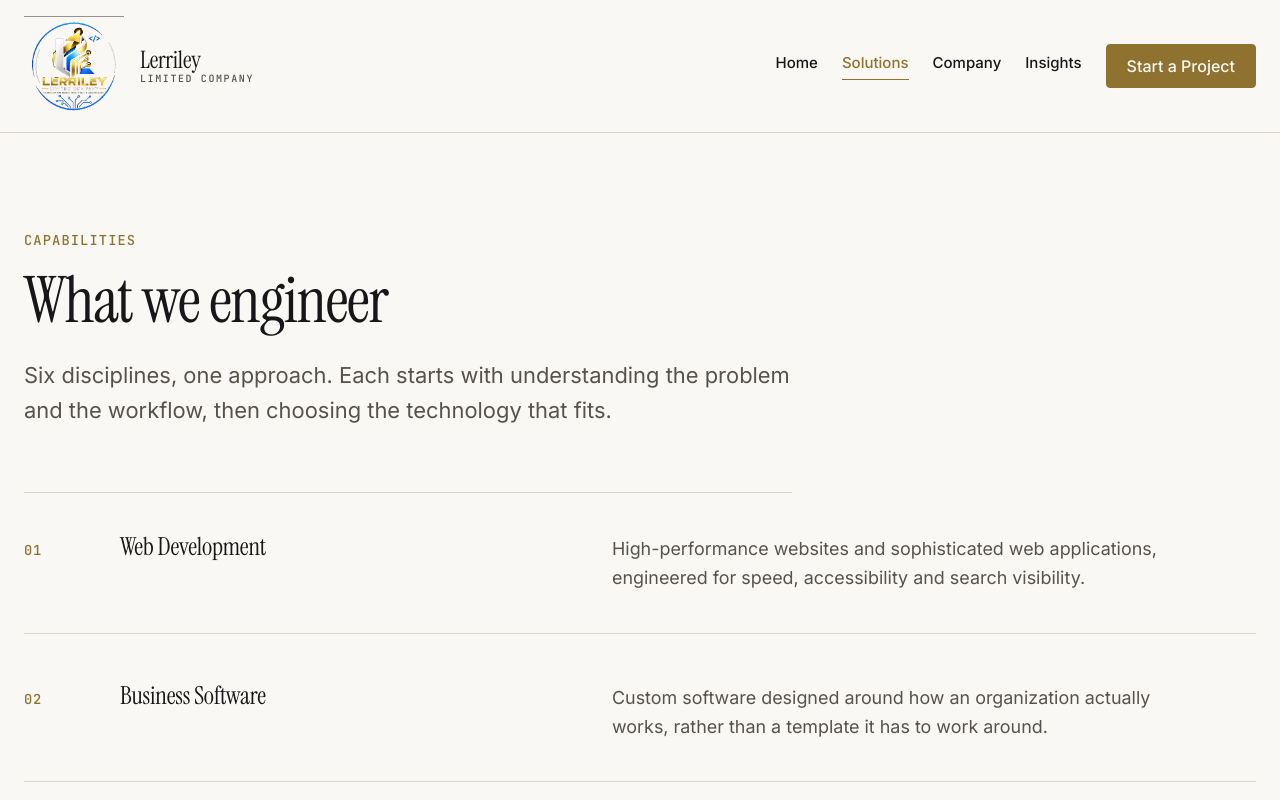
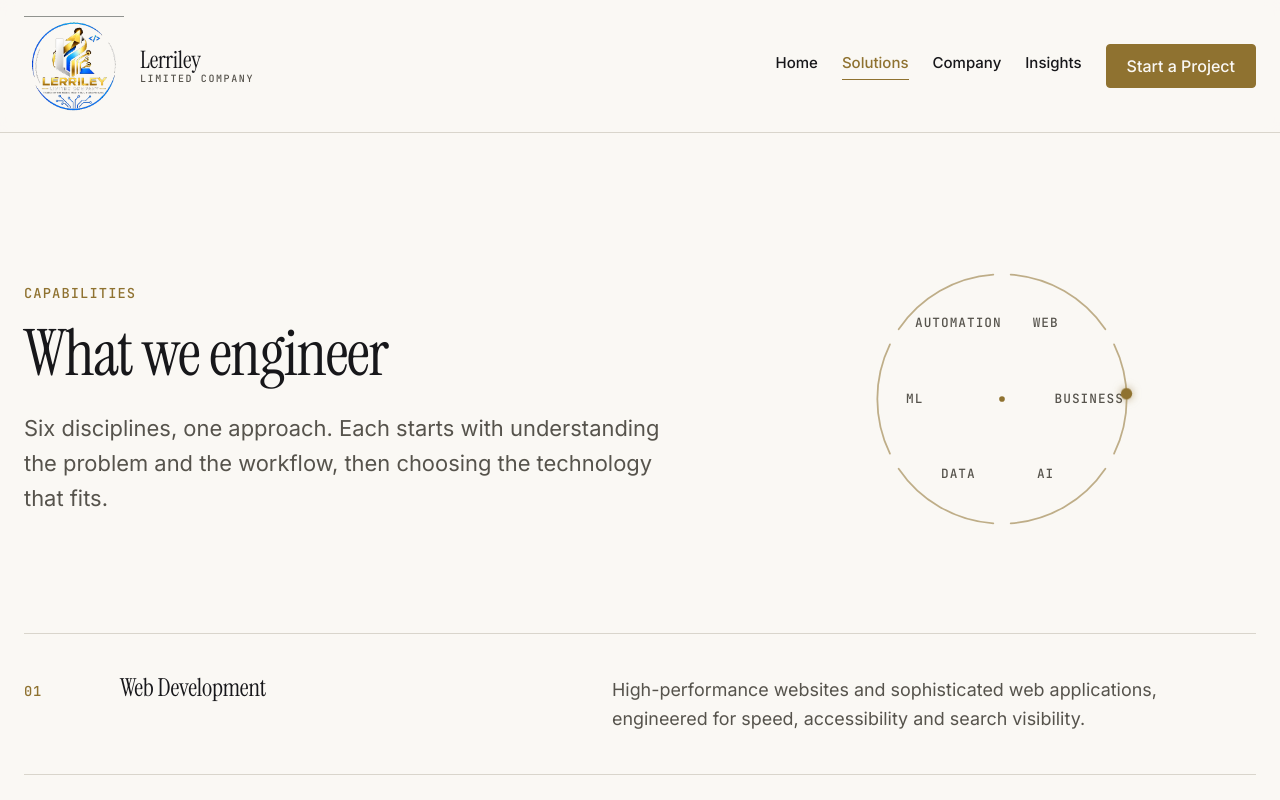
Before and after one commit to Lerrick005/LERRILEY-LIMITED-WEBSITE, a Next.js app: page /solutions in a window 1280 px wide. Shown: the top 800 px of the page. Built offline with nearby package versions, Linux system fonts and the light colour scheme; no server answers.

Commit message:
Add capability ring visual to solutions page

```diff
--- a/app/solutions/page.module.css
+++ b/app/solutions/page.module.css
@@ -14,9 +14,29 @@
   }
 
   .header {
+    display: grid;
+    grid-template-columns: minmax(0, 1fr);
+    gap: var(--s-12);
     padding: var(--s-24) 0 var(--s-16);
+    border-bottom: 1px solid var(--border);
+    align-items: center;
+  }
+
+  @media (min-width: 720px) {
+    .header {
+      grid-template-columns: minmax(0, 1.3fr) minmax(0, 1fr);
+      gap: var(--s-16);
+    }
+  }
+
+  .headerContent {
     max-width: var(--w-content);
-    border-bottom: 1px solid var(--border);
+  }
+
+  .headerVisual {
+    width: 100%;
+    max-width: 340px;
+    margin: 0 auto;
   }
 
   .eyebrow {
--- a/app/solutions/page.tsx
+++ b/app/solutions/page.tsx
@@ -1,6 +1,7 @@
 import type { Metadata } from "next";
 import Link from "next/link";
 
+import { CapabilityRing } from "@/components/visuals/capability-ring";
 import { getSolutions } from "@/content/solutions";
 
 import styles from "./page.module.css";
@@ -32,12 +33,17 @@ export default function SolutionsPage() {
   return (
     <main id="main" className={styles.page}>
       <header className={styles.header}>
+        <div className={styles.headerContent}>
           <p className={styles.eyebrow}>Capabilities</p>
           <h1 className={styles.title}>What we engineer</h1>
           <p className={styles.lead}>
             Six disciplines, one approach. Each starts with understanding the
             problem and the workflow, then choosing the technology that fits.
           </p>
+        </div>
+        <div className={styles.headerVisual}>
+          <CapabilityRing />
+        </div>
       </header>
 
       <ul className={styles.list}>
--- /dev/null
+++ b/components/visuals/capability-ring.module.css
@@ -0,0 +1,73 @@
+/* ==========================================================================
+   Capability ring
+   --------------------------------------------------------------------------
+   Six arcs in a circle, one per capability. Gold stroke, muted label.
+   A single dot travels the circumference on a slow CSS keyframe,
+   disabled under prefers-reduced-motion.
+   ========================================================================== */
+
+   .wrapper {
+    width: 100%;
+    max-width: 340px;
+    margin: 0 auto;
+  }
+
+  .svg {
+    display: block;
+    width: 100%;
+    height: auto;
+    overflow: visible;
+  }
+
+  .arc {
+    fill: none;
+    stroke: var(--accent);
+    stroke-width: 1.25;
+    stroke-linecap: round;
+    opacity: 0.55;
+    transition:
+      opacity var(--t-fast),
+      stroke-width var(--t-fast);
+  }
+
+  .arc:hover {
+    opacity: 1;
+    stroke-width: 2;
+  }
+
+  .label {
+    font-family: var(--font-mono);
+    font-size: 9px;
+    font-weight: 500;
+    letter-spacing: 0.08em;
+    text-transform: uppercase;
+    fill: var(--text-secondary);
+  }
+
+  .center {
+    fill: var(--accent);
+  }
+
+  .dot {
+    fill: var(--accent);
+    transform-origin: 120px 120px;
+    animation: orbit 24s linear infinite;
+    filter: drop-shadow(
+      0 0 3px color-mix(in srgb, var(--accent) 60%, transparent)
+    );
+  }
+
+  @keyframes orbit {
+    from {
+      transform: rotate(0deg);
+    }
+    to {
+      transform: rotate(360deg);
+    }
+  }
+
+  @media (prefers-reduced-motion: reduce) {
+    .dot {
+      animation: none;
+    }
+  }
--- /dev/null
+++ b/components/visuals/capability-ring.tsx
@@ -0,0 +1,133 @@
+import styles from "./capability-ring.module.css";
+
+/**
+ * Capability ring.
+ *
+ * Six arcs forming a circle, one per solution capability, with a gold dot
+ * traveling the circumference. Represents the six capabilities as one
+ * connected system rather than six separate offerings.
+ *
+ * Inline SVG. No raster assets, no JavaScript. The traveling dot uses a
+ * CSS keyframe that is disabled under prefers-reduced-motion.
+ */
+
+const LABELS = [
+  "Web",
+  "Business",
+  "AI",
+  "Data",
+  "ML",
+  "Automation",
+] as const;
+
+const CX = 120;
+const CY = 120;
+const RADIUS = 88;
+const ARC_LENGTH = 360 / LABELS.length;
+const DOT_R = 4;
+
+export function CapabilityRing() {
+  return (
+    <div className={styles.wrapper}>
+      <svg
+        viewBox="0 0 240 240"
+        role="img"
+        aria-labelledby="ring-title ring-desc"
+        className={styles.svg}
+      >
+        <title id="ring-title">Lerriley capabilities</title>
+        <desc id="ring-desc">
+          Six engineering capabilities arranged as a continuous ring: web,
+          business software, AI, data, machine learning and automation.
+        </desc>
+
+        {LABELS.map((label, i) => {
+          const startAngle = i * ARC_LENGTH - 90;
+          const endAngle = (i + 1) * ARC_LENGTH - 90;
+          const gap = 4;
+          const path = describeArc(
+            CX,
+            CY,
+            RADIUS,
+            startAngle + gap,
+            endAngle - gap,
+          );
+
+          return (
+            <g key={label}>
+              <path d={path} className={styles.arc} />
+              <text
+                x={arcLabelX(i)}
+                y={arcLabelY(i)}
+                textAnchor="middle"
+                dominantBaseline="middle"
+                className={styles.label}
+              >
+                {label}
+              </text>
+            </g>
+          );
+        })}
+
+        <circle cx={CX} cy={CY} r={2} className={styles.center} />
+
+        <circle
+          r={DOT_R}
+          cx={CX}
+          cy={CY - RADIUS}
+          className={styles.dot}
+        />
+      </svg>
+    </div>
+  );
+}
+
+/* ---------------------------------------------------------------------- */
+/* Geometry helpers                                                        */
+/* ---------------------------------------------------------------------- */
+
+function polarToCartesian(
+  cx: number,
+  cy: number,
+  r: number,
+  angleDeg: number,
+): { x: number; y: number } {
+  const a = (angleDeg * Math.PI) / 180;
+  return { x: cx + r * Math.cos(a), y: cy + r * Math.sin(a) };
+}
+
+function describeArc(
+  cx: number,
+  cy: number,
+  r: number,
+  startAngle: number,
+  endAngle: number,
+): string {
+  const start = polarToCartesian(cx, cy, r, endAngle);
+  const end = polarToCartesian(cx, cy, r, startAngle);
+  const largeArcFlag = endAngle - startAngle <= 180 ? "0" : "1";
+
+  return [
+    "M",
+    start.x,
+    start.y,
+    "A",
+    r,
+    r,
+    0,
+    largeArcFlag,
+    0,
+    end.x,
+    end.y,
+  ].join(" ");
+}
+
+function arcLabelX(i: number): number {
+  const angle = i * ARC_LENGTH + ARC_LENGTH / 2 - 90;
+  return polarToCartesian(CX, CY, RADIUS * 0.7, angle).x;
+}
+
+function arcLabelY(i: number): number {
+  const angle = i * ARC_LENGTH + ARC_LENGTH / 2 - 90;
+  return polarToCartesian(CX, CY, RADIUS * 0.7, angle).y;
+}
```
Lines whose indentation alone changed are shown as unchanged.
